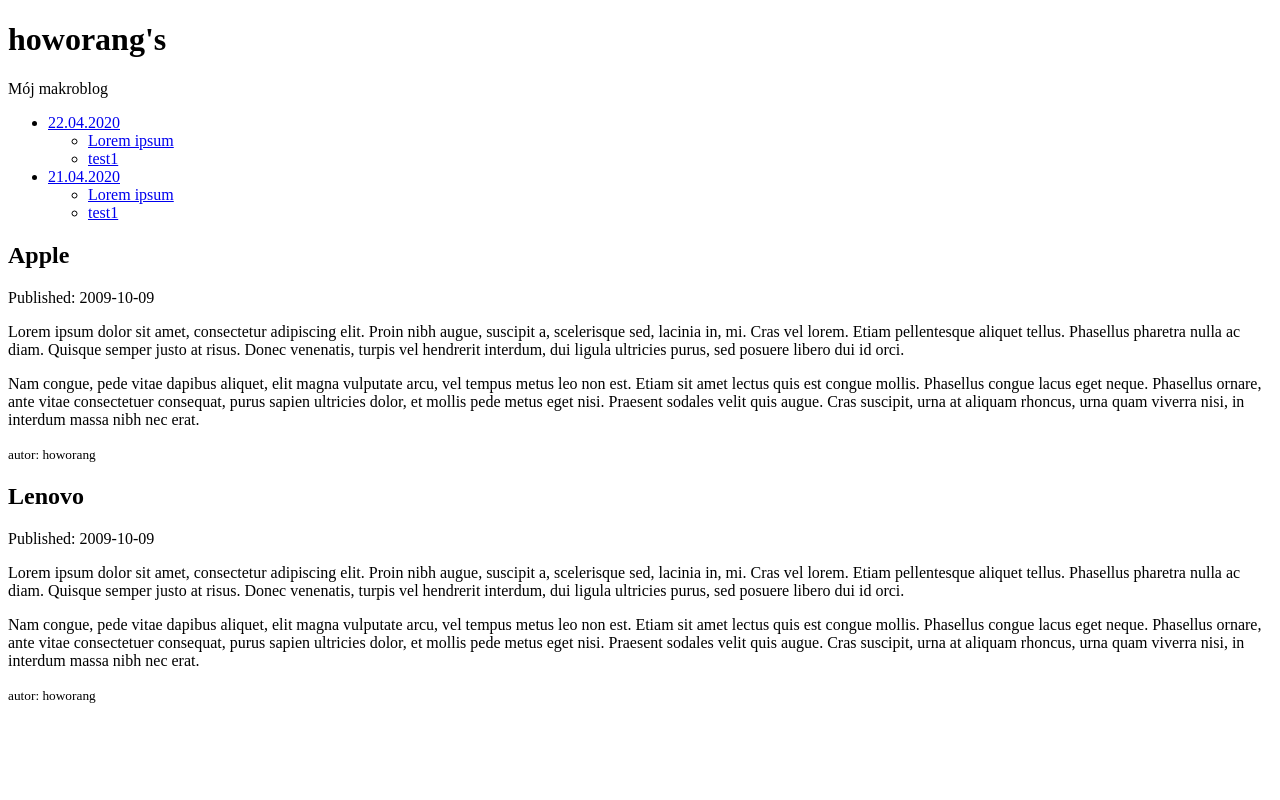
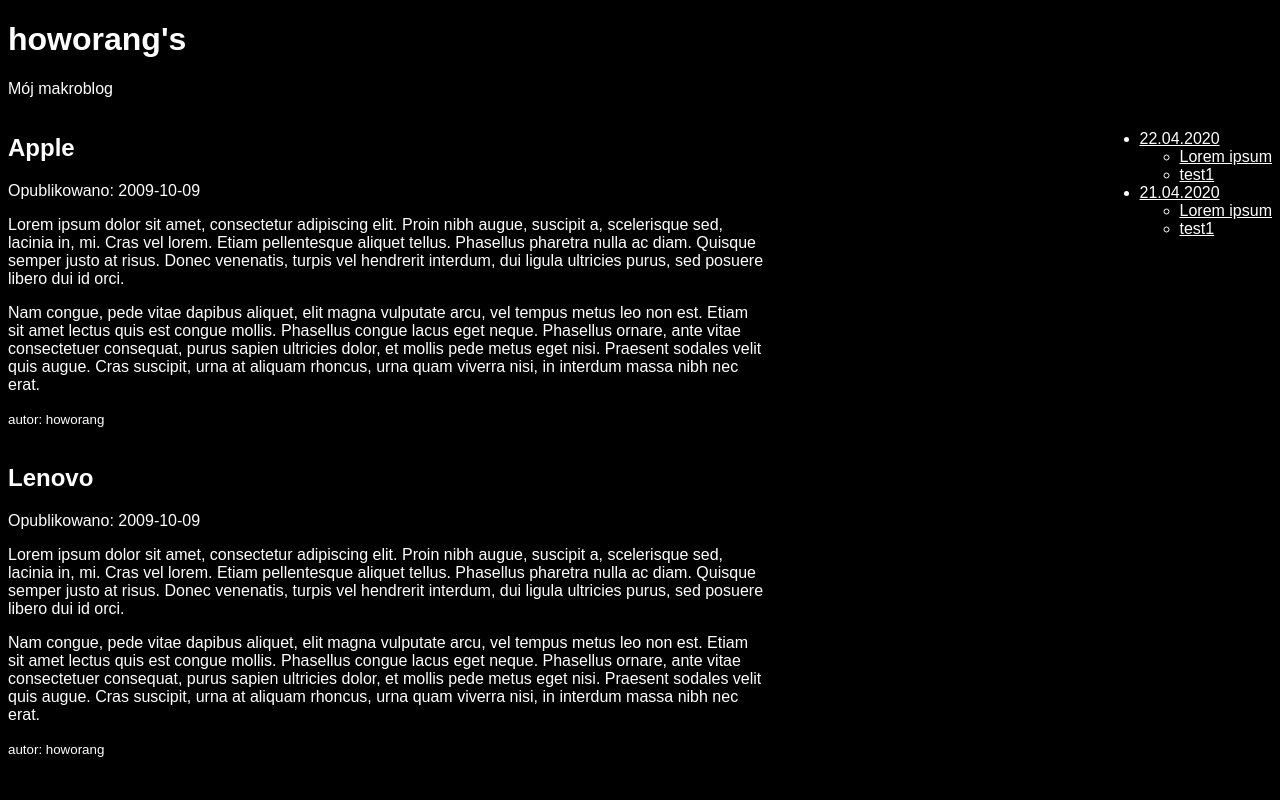
Before and after one commit to howorang/pw, a Flask app: template templates/main.html in a window 1280 px wide. Run offline with Flask 2, Linux system fonts and the light colour scheme; the template is opened without the code that fills it, so the values that code supplies are empty.

Commit message:
Simple layout and styling

```diff
--- /dev/null
+++ b/static/style.css
@@ -0,0 +1,23 @@
+body {
+    font-family: Arial, Helvetica, sans-serif;
+    color: white;
+    background-color: black;
+}
+
+a {
+    color: white;
+}
+
+.row-container {
+    display: flex;
+    flex-direction: row-reverse;
+    flex-wrap: nowrap;
+    justify-content: space-between;
+}
+
+.entries {
+    display: flex;
+    flex-direction: column;
+    flex-wrap: nowrap;
+    width: 60%;
+}
--- a/templates/main.html
+++ b/templates/main.html
@@ -3,6 +3,7 @@
 <head>
     <meta charset="utf-8"/>
     <title>howorang's</title>
+    <link rel="stylesheet" type="text/css" href="../static/style.css">
     <!--[if IE]>
     <script src="http://html5shiv.googlecode.com/svn/trunk/html5.js"></script>
     <![endif]-->
@@ -13,7 +14,9 @@
     <h1>howorang's</h1>
     <p class="slogan">Mój makroblog</p>
 
-    <nav>
+</header>
+<div class="row-container">
+    <nav class="entry-nav">
         <ul>
             <li><a href="#">22.04.2020</a>
                 <ul>
@@ -29,22 +32,29 @@
             </li>
         </ul>
     </nav>
-</header>
-
+    <div class="entries">
         <article>
             <header>
                 <h1>Apple</h1>
-        <p>Published:
+                <p>Opublikowano:
                     <time pubdate="pubdate">2009-10-09</time>
                 </p>
             </header>
-    <p>Lorem ipsum dolor sit amet, consectetur adipiscing elit. Proin nibh augue, suscipit a, scelerisque sed, lacinia
-        in, mi. Cras vel lorem. Etiam pellentesque aliquet tellus. Phasellus pharetra nulla ac diam. Quisque semper
-        justo at risus. Donec venenatis, turpis vel hendrerit interdum, dui ligula ultricies purus, sed posuere libero
+            <p>Lorem ipsum dolor sit amet, consectetur adipiscing elit. Proin nibh augue, suscipit a, scelerisque sed,
+                lacinia
+                in, mi. Cras vel lorem. Etiam pellentesque aliquet tellus. Phasellus pharetra nulla ac diam. Quisque
+                semper
+                justo at risus. Donec venenatis, turpis vel hendrerit interdum, dui ligula ultricies purus, sed posuere
+                libero
                 dui id orci. </p>
-    <p>Nam congue, pede vitae dapibus aliquet, elit magna vulputate arcu, vel tempus metus leo non est. Etiam sit amet
-        lectus quis est congue mollis. Phasellus congue lacus eget neque. Phasellus ornare, ante vitae consectetuer
-        consequat, purus sapien ultricies dolor, et mollis pede metus eget nisi. Praesent sodales velit quis augue. Cras
+            <p>Nam congue, pede vitae dapibus aliquet, elit magna vulputate arcu, vel tempus metus leo non est. Etiam
+                sit
+                amet
+                lectus quis est congue mollis. Phasellus congue lacus eget neque. Phasellus ornare, ante vitae
+                consectetuer
+                consequat, purus sapien ultricies dolor, et mollis pede metus eget nisi. Praesent sodales velit quis
+                augue.
+                Cras
                 suscipit, urna at aliquam rhoncus, urna quam viverra nisi, in interdum massa nibh nec erat.</p>
 
 
@@ -56,17 +66,25 @@
         <article>
             <header>
                 <h1>Lenovo</h1>
-        <p>Published:
+                <p>Opublikowano:
                     <time pubdate="pubdate">2009-10-09</time>
                 </p>
             </header>
-    <p>Lorem ipsum dolor sit amet, consectetur adipiscing elit. Proin nibh augue, suscipit a, scelerisque sed, lacinia
-        in, mi. Cras vel lorem. Etiam pellentesque aliquet tellus. Phasellus pharetra nulla ac diam. Quisque semper
-        justo at risus. Donec venenatis, turpis vel hendrerit interdum, dui ligula ultricies purus, sed posuere libero
+            <p>Lorem ipsum dolor sit amet, consectetur adipiscing elit. Proin nibh augue, suscipit a, scelerisque sed,
+                lacinia
+                in, mi. Cras vel lorem. Etiam pellentesque aliquet tellus. Phasellus pharetra nulla ac diam. Quisque
+                semper
+                justo at risus. Donec venenatis, turpis vel hendrerit interdum, dui ligula ultricies purus, sed posuere
+                libero
                 dui id orci. </p>
-    <p>Nam congue, pede vitae dapibus aliquet, elit magna vulputate arcu, vel tempus metus leo non est. Etiam sit amet
-        lectus quis est congue mollis. Phasellus congue lacus eget neque. Phasellus ornare, ante vitae consectetuer
-        consequat, purus sapien ultricies dolor, et mollis pede metus eget nisi. Praesent sodales velit quis augue. Cras
+            <p>Nam congue, pede vitae dapibus aliquet, elit magna vulputate arcu, vel tempus metus leo non est. Etiam
+                sit
+                amet
+                lectus quis est congue mollis. Phasellus congue lacus eget neque. Phasellus ornare, ante vitae
+                consectetuer
+                consequat, purus sapien ultricies dolor, et mollis pede metus eget nisi. Praesent sodales velit quis
+                augue.
+                Cras
                 suscipit, urna at aliquam rhoncus, urna quam viverra nisi, in interdum massa nibh nec erat.</p>
 
 
@@ -74,6 +92,7 @@
                 <p><small>autor: howorang</small></p>
             </footer>
         </article>
-
+    </div>
+</div>
 </body>
 </html>
```
Lines whose indentation alone changed are shown as unchanged.
